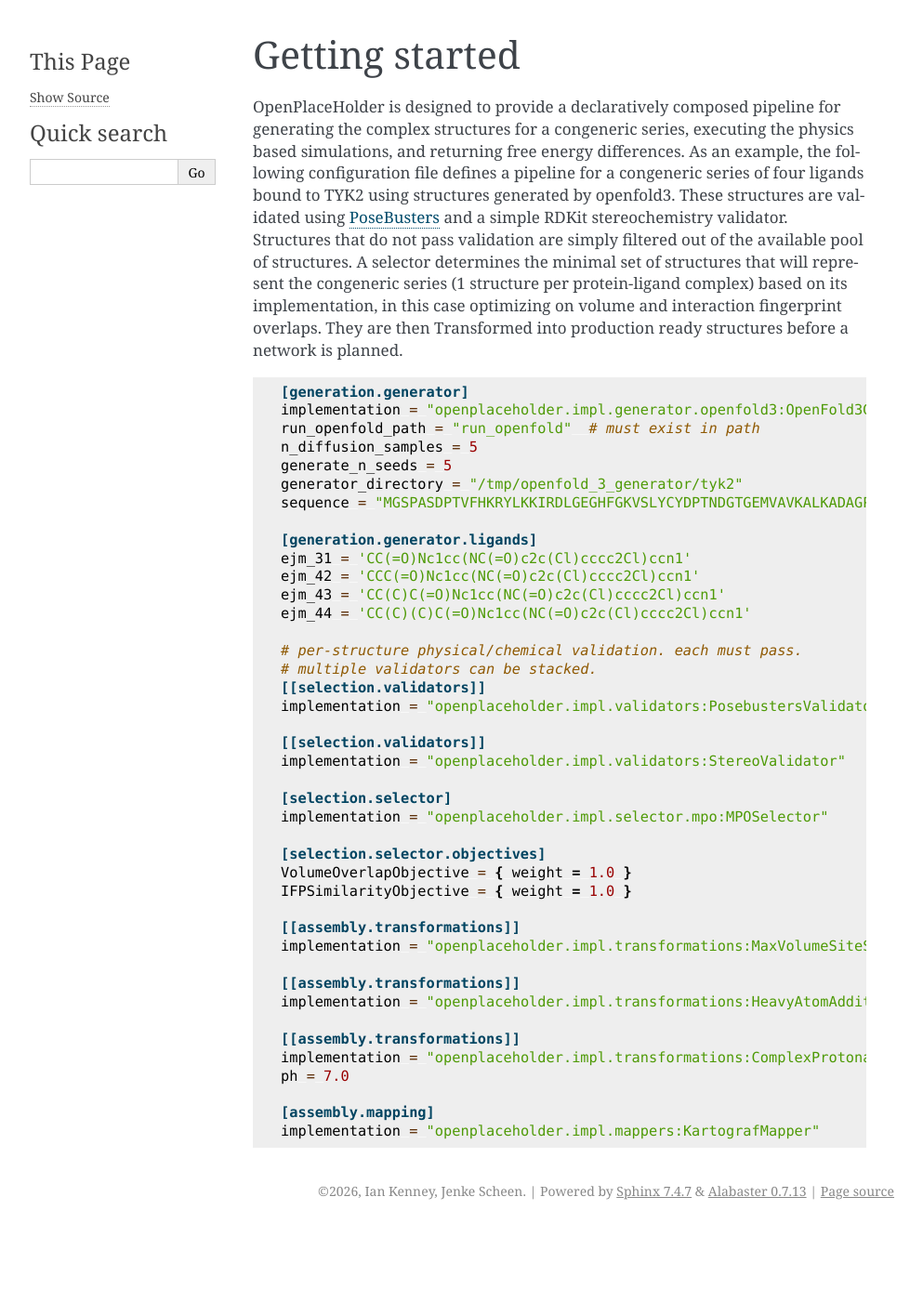
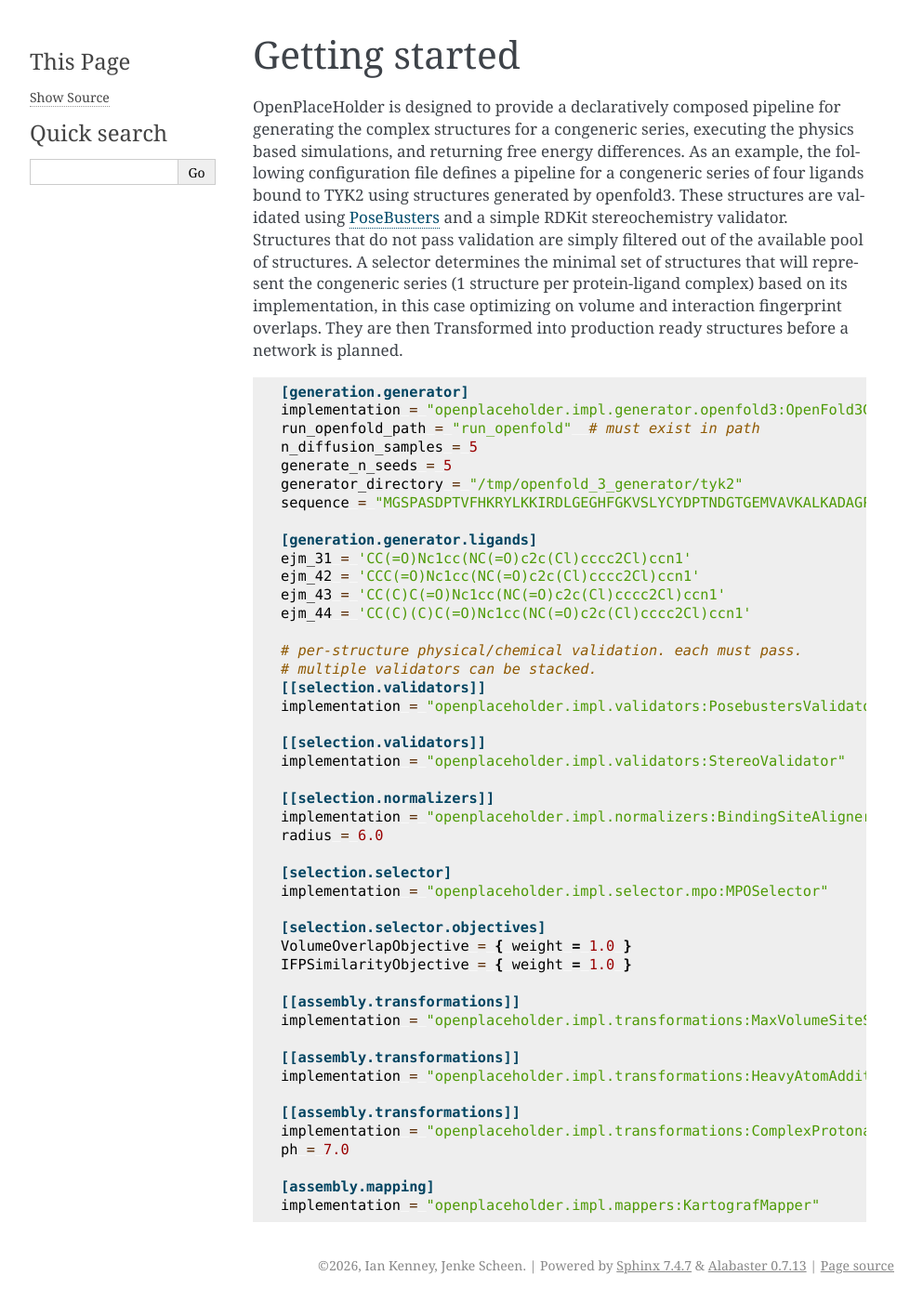
Before and after one commit to omsf/openplaceholder, a Sphinx documentation site: the page built from docs/getting_started.rst, in a window 1280 px wide. Shown: the whole page at 93% size, without its empty margins (148-1141 px from the left). Built offline with Sphinx 7.4.7, drawn with Linux system fonts in a browser that asks for light colours; before the commit the page ends 1321 px from its top, so only the background shows below that.

Commit message:
Add Normalizer to config

```diff
--- a/docs/getting_started.rst
+++ b/docs/getting_started.rst
@@ -27,6 +27,10 @@ OpenPlaceHolder is designed to provide a declaratively composed pipeline for gen
    [[selection.validators]]
    implementation = "openplaceholder.impl.validators:StereoValidator"
 
+   [[selection.normalizers]]
+   implementation = "openplaceholder.impl.normalizers:BindingSiteAligner"
+   radius = 6.0
+
    [selection.selector]
    implementation = "openplaceholder.impl.selector.mpo:MPOSelector"
 
```
